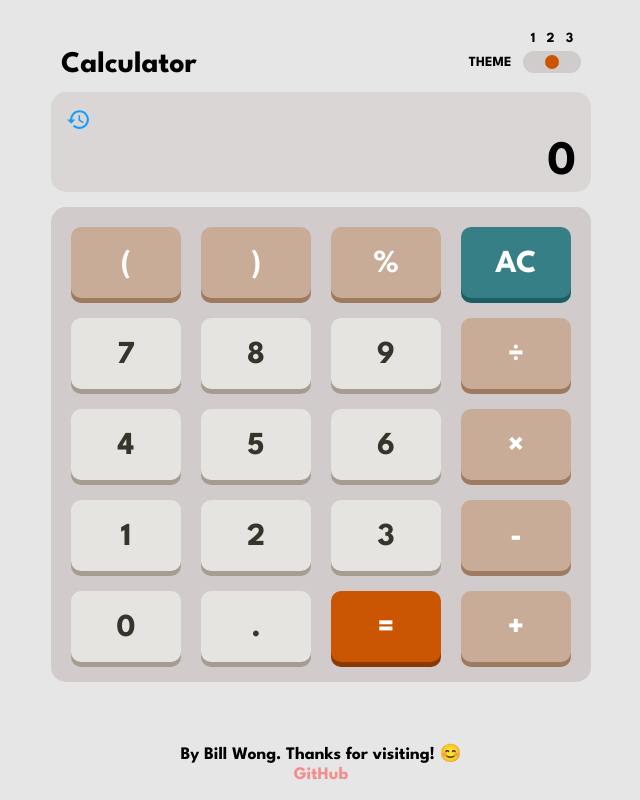
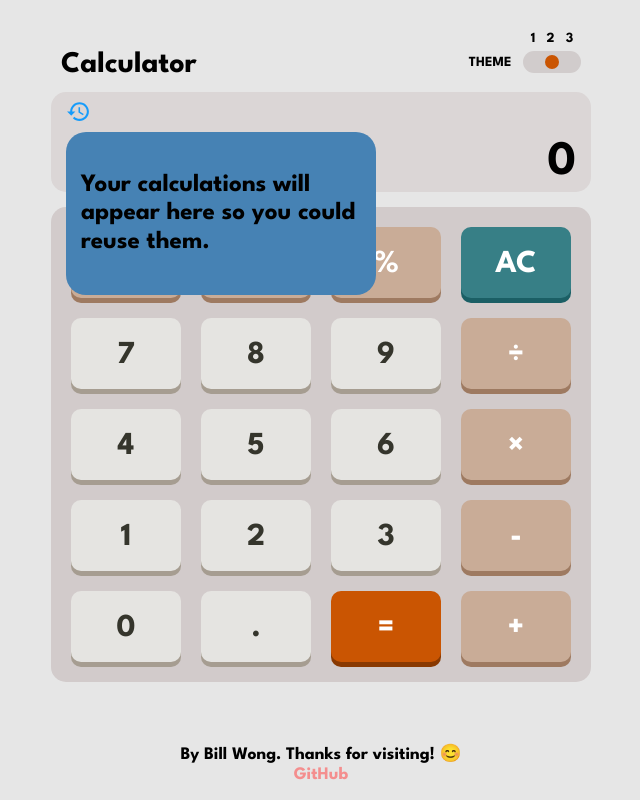
Before and after one commit to billwonggg/calculator-app, a React (Create React App) app: page / in a window 1280 px wide. Both pictures are taken after a click on the icon 397 px from the left and 119 px from the top of the page. Shown: the whole page, without its empty margins (319-959 px from the left). Built offline with nearby package versions, Linux system fonts and the light colour scheme.

Commit message:
implement history

```diff
--- /dev/null
+++ b/src/components/History.tsx
@@ -0,0 +1,66 @@
+import { useEffect, useRef, useState } from "react";
+import { StateInterface } from "../App";
+import HistoryIcon from "../icons/HistoryIcon";
+import { setEquation } from "../util/CalculatorHelpers";
+
+interface HistoryProps {
+  histArr: string[];
+  setState: React.Dispatch<React.SetStateAction<StateInterface>>;
+}
+
+const History = ({ histArr, setState }: HistoryProps) => {
+  const [open, setOpen] = useState<boolean>(false);
+  const dropdown = useRef<HTMLDivElement>(null);
+
+  useEffect(() => {
+    const handler = (event: any) => {
+      if (!dropdown.current?.contains(event.target)) {
+        setOpen(false);
+      }
+    };
+    document.addEventListener("mousedown", handler);
+    return () => {
+      document.removeEventListener("mousedown", handler);
+    };
+  });
+
+  return (
+    <div ref={dropdown}>
+      <HistoryIcon style={{ cursor: "pointer" }} onClick={() => setOpen(!open)} />
+      {open && <HistoryDropdown histArr={histArr} setState={setState} setOpen={setOpen} />}
+    </div>
+  );
+};
+
+interface HistoryDropdownProps extends HistoryProps {
+  setOpen: React.Dispatch<React.SetStateAction<boolean>>;
+}
+
+const HistoryDropdown = ({ histArr, setState, setOpen }: HistoryDropdownProps) => {
+  return (
+    <div id="history-dropdown">
+      {histArr.length === 0 ? (
+        <h4>Your calculations will appear here so you could reuse them.</h4>
+      ) : (
+        histArr.map((item, i) => {
+          return (
+            <button
+              id="history-item-button"
+              key={i}
+              value={item}
+              style={{ margin: "10px 0px" }}
+              onClick={(e) => {
+                setEquation(setState, (e.target as HTMLInputElement).value);
+                setOpen(false);
+              }}
+            >
+              {item}
+            </button>
+          );
+        })
+      )}
+    </div>
+  );
+};
+
+export default History;
--- a/src/components/Screen.tsx
+++ b/src/components/Screen.tsx
@@ -1,18 +1,16 @@
-import HistoryIcon from "../icons/HistoryIcon";
+import { StateInterface } from "../App";
+import History from "./History";
 interface Display {
   value: string;
+  history: string[];
+  setState: React.Dispatch<React.SetStateAction<StateInterface>>;
 }
 
-const Screen = ({ value }: Display) => {
-  const handleClick = () => {
-    console.log("hello");
-  };
-
+const Screen = ({ value, history, setState }: Display) => {
   return (
     <div id="screen">
       <div id="screen-top">
-        <HistoryIcon style={{ cursor: "pointer" }} onClick={handleClick} />
-        <div id="prev-equation"></div>
+        <History histArr={history} setState={setState} />
       </div>
       <div id="screen-bottom">{value}</div>
     </div>
--- a/src/style/components.css
+++ b/src/style/components.css
@@ -52,6 +52,25 @@
   justify-content: flex-end;
 }
 
+#history-item-button {
+  color: var(--color-value);
+  background-color: var(--color-screen);
+  text-align: center;
+}
+
+#history-dropdown {
+  z-index: 10;
+  width: 280px;
+  min-height: 150px;
+  max-height: 50vh;
+  padding: 5px 15px;
+  border-radius: 20px;
+  position: absolute;
+  background-color: #4682b4;
+  overflow-x: hidden;
+  overflow-y: scroll;
+}
+
 .buttonbox {
   width: 100%;
   height: calc(100% - 165px);
```
